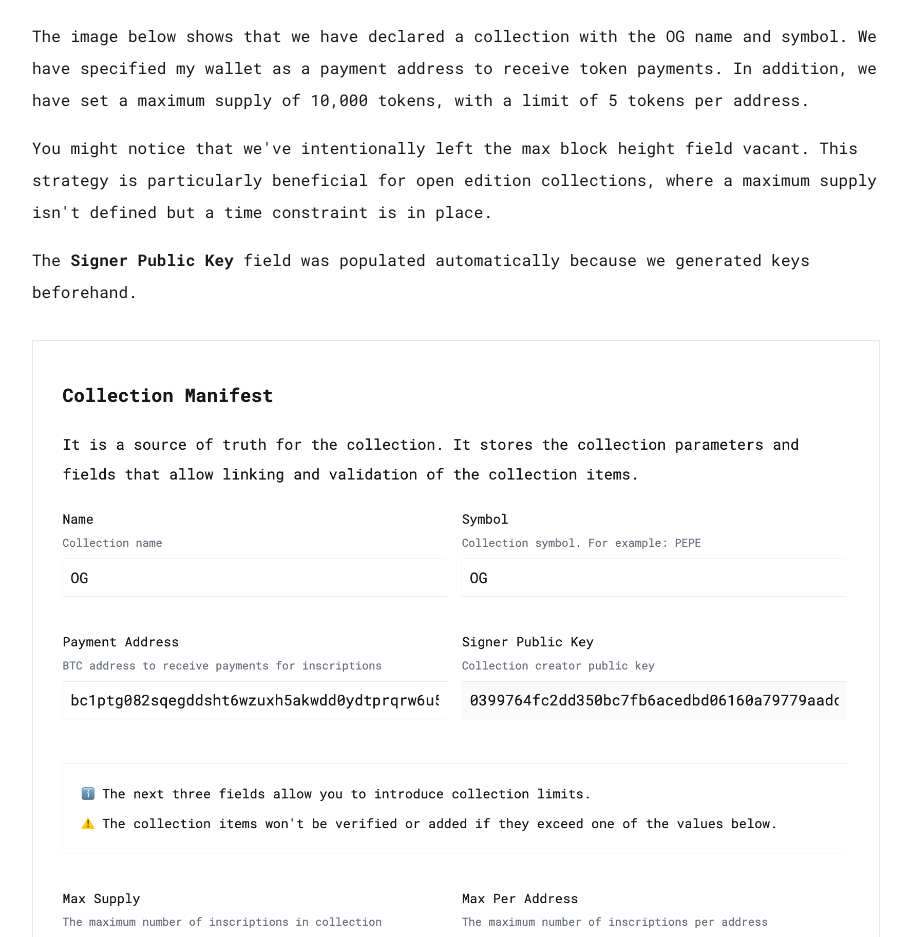
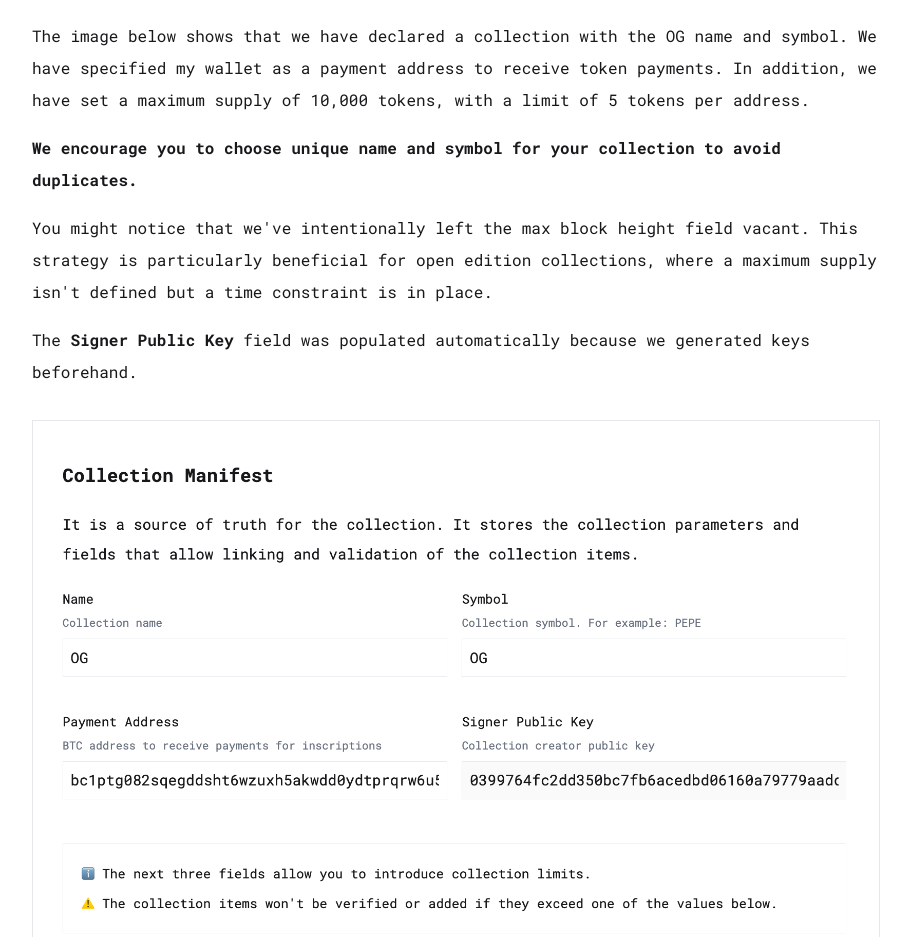
Before and after one commit to qalqi/brc721-tutorials, a Next.js app: page / in a window 1280 px wide. Shown: the part 2840-3777 px from the top of the page, without its empty margins (184-1095 px from the left). Built offline with nearby package versions, Linux system fonts and the light colour scheme; no server answers.

Commit message:
style: :speech_balloon: add name and symbol encouragement

```diff
--- a/src/app/page.tsx
+++ b/src/app/page.tsx
@@ -181,69 +181,62 @@ export default function Inscribe() {
 
       <section>
         <h2>Inscribing collection</h2>
-
         <p>
           As was mentioned above, the collection manifest serves as the single
           source of truth for the collection. Its immutable characteristic
           implies that once it&#39;s established, alterations are not possible.
         </p>
-
         <p>
           The image below shows that we have declared a collection with the OG
           name and symbol. We have specified my wallet as a payment address to
           receive token payments. In addition, we have set a maximum supply of
           10,000 tokens, with a limit of 5 tokens per address.
         </p>
-
+        <b>
+          We encourage you to choose unique name and symbol for your collection
+          to avoid duplicates.
+        </b>{" "}
         <p>
           You might notice that we&#39;ve intentionally left the max block
           height field vacant. This strategy is particularly beneficial for open
           edition collections, where a maximum supply isn&#39;t defined but a
           time constraint is in place.
         </p>
-
         <p>
           The <strong>Signer Public Key</strong> field was populated
           automatically because we generated keys beforehand.
         </p>
-
         <img
           alt="collection manifest"
           src="/images/collection-manifest.png"
           className="p-6 my-8 border"
         />
-
         <p className="mt-8">
           Now you can press <strong>Inscribe</strong>. It will open OrdinalSafe,
           where you can pay inscription fees and inscribe your collection
           manifest.{" "}
         </p>
-
         <img
           className="p-6 pb-0 mx-auto my-8 border w-96"
           alt="ordinalsafe collection inscription"
           src="/images/ordinal-safe-collection-inscription.png"
         />
-
         <p>
           After finishing the above process, you will get a transaction hash
           next to the Inscribe button. This indicates that your transaction has
           been sent.
         </p>
-
         <img
           alt="collection transaction hash"
           src="/images/collection-tx-hash.png"
           className="p-6 mx-auto my-8 border"
         />
-
         <p>
           By clicking on it, you can see the status of your transaction. In our
           case, it is <strong>Pending</strong>. This indicates that the block
           containing your transaction has yet to be mined. It&#39;s necessary to
           wait until this status updates to <strong>Confirmed</strong>.
         </p>
-
         <div className="flex flex-wrap my-8">
           <img
             alt="transaction pending"
@@ -256,7 +249,6 @@ export default function Inscribe() {
             className="mx-auto border w-80"
           />
         </div>
-
         <p>
           Now one of the protocols servers will find it and store it in the
           database. It usually takes a minute. After that, it will be available
@@ -266,13 +258,11 @@ export default function Inscribe() {
           </a>
           .
         </p>
-
         <img
           alt="og"
           src="/images/og.png"
           className="p-6 mx-auto my-8 border w-96"
         />
-
         <p>
           <strong>
             Congratulations! You just inscribed your first BRC721 collection!
```
